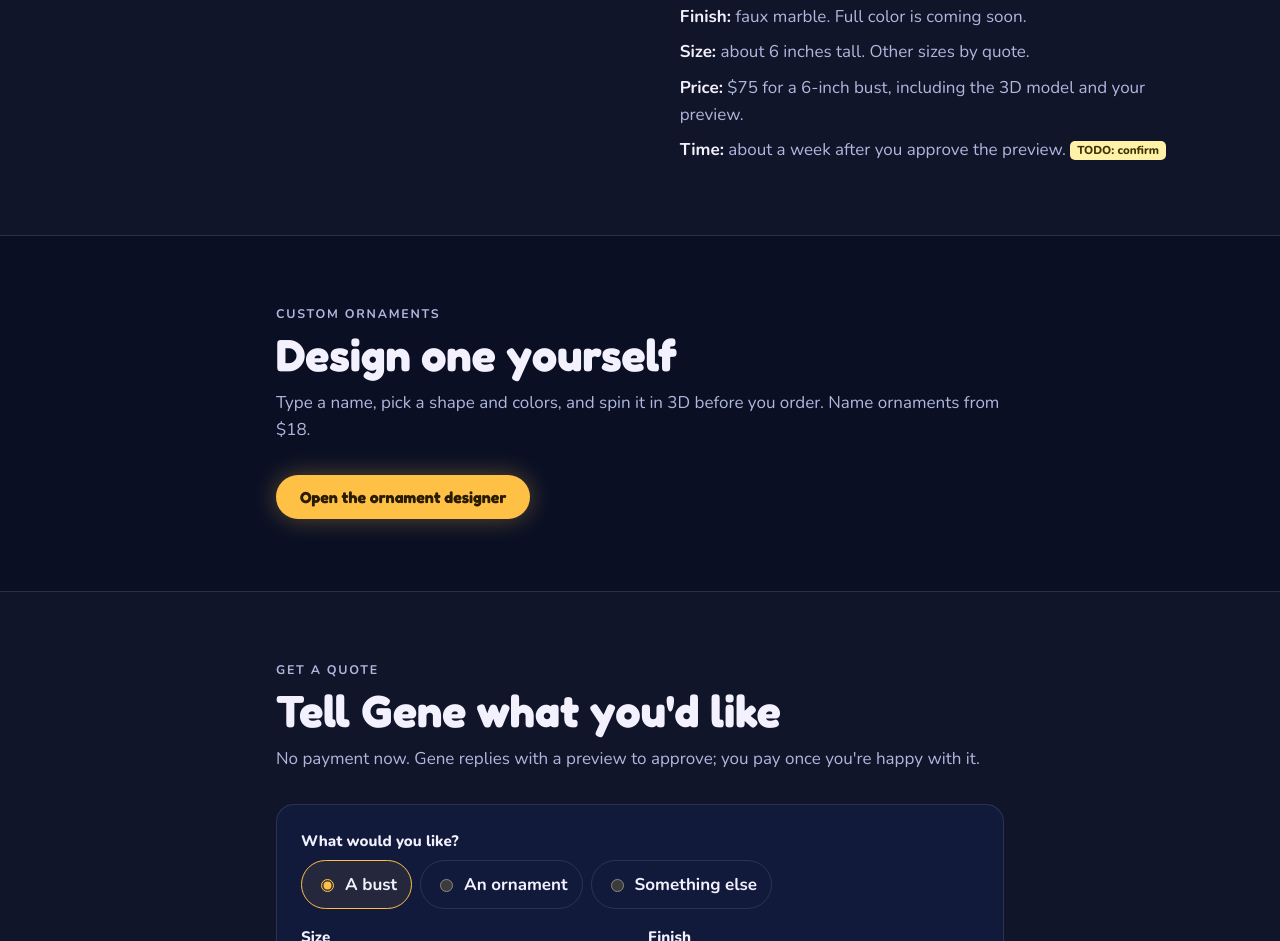
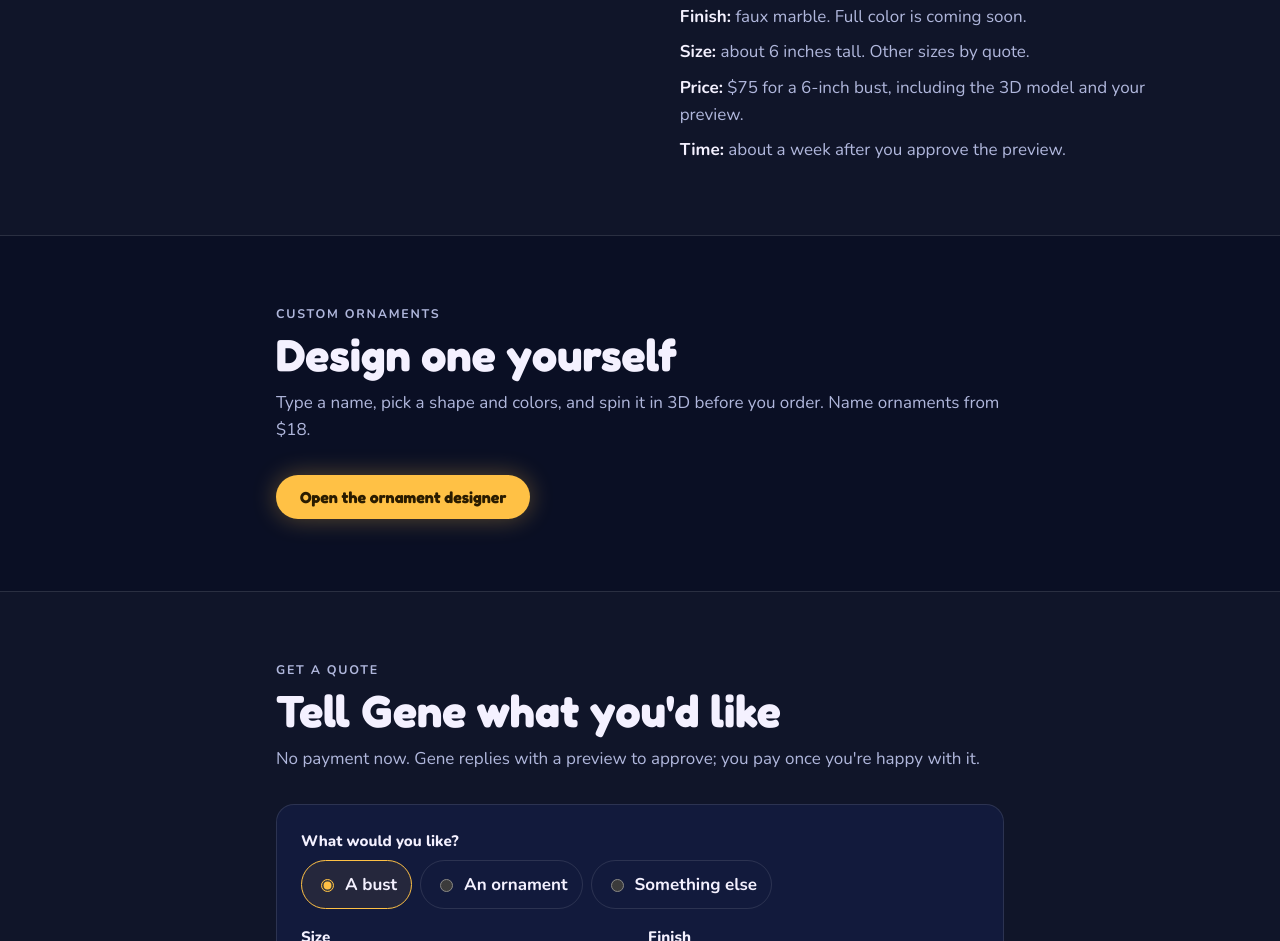
Before and after one commit to GeneJohnston21/genegenerated, a plain HTML site: page custom.html in a window 1280 px wide. Shown: the part 1192-2133 px from the top of the page. Drawn offline with Linux system fonts and the light colour scheme.

Commit message:
Custom busts: turnaround about a week (confirmed by Gene)
Co-Authored-By: Claude Opus 5.5 <noreply@anthropic.com>
Claude-Session: https://claude.ai/code/session_01LJGGthW9tVaaa2Hhtxy8Mq

```diff
--- a/custom.html
+++ b/custom.html
@@ -70,7 +70,7 @@
               <li><b>Finish:</b> faux marble. Full color is coming soon.</li>
               <li><b>Size:</b> about 6 inches tall. Other sizes by quote.</li>
               <li><b>Price:</b> $75 for a 6-inch bust, including the 3D model and your preview.</li>
-              <li><b>Time:</b> about a week after you approve the preview. <span class="todo">TODO: confirm</span></li>
+              <li><b>Time:</b> about a week after you approve the preview.</li>
             </ul>
           </div>
         </div>
```
